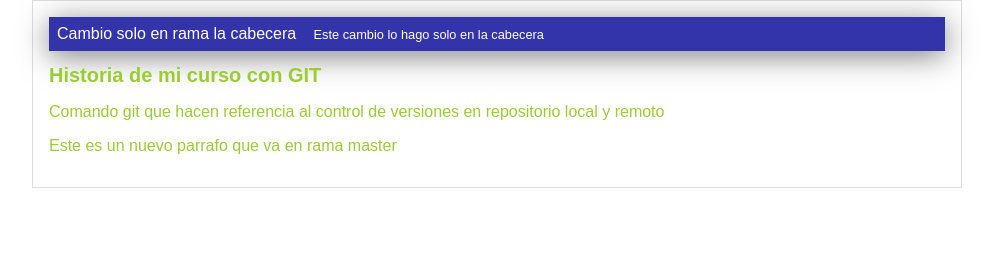
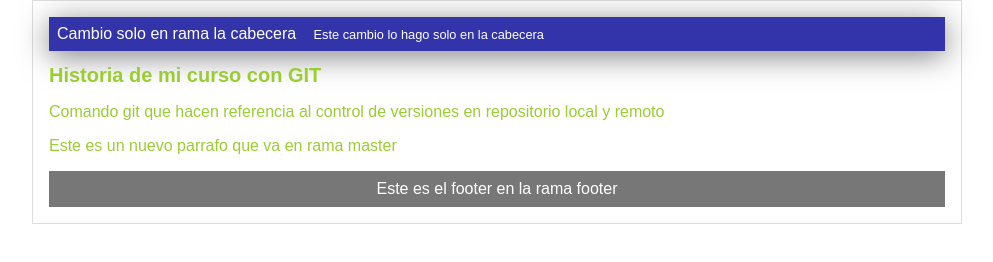
Before and after one commit to CarlosEduardoCardonaB/curso_git_platzi, a plain HTML site: page index.html in a window 1280 px wide. Shown: the whole page, without its empty margins (143-1136 px from the left). Drawn offline with Linux system fonts and the light colour scheme.

Commit message:
se agrega el footer

```diff
--- a/css/estilos.css
+++ b/css/estilos.css
@@ -35,3 +35,10 @@ body{
 #container h1{
     font-size: 20px;
 }
+
+#footer {
+    background: #777;
+    color: white;
+    text-align: center;
+    padding: 1%;
+}
--- a/index.html
+++ b/index.html
@@ -15,6 +15,9 @@
                 <p>Comando git que hacen referencia al control de versiones en repositorio local y remoto</p>
                 <p>Este es un nuevo parrafo que va en rama master</p>
             </div>
+            <div id="footer">
+                Este es el footer en la rama footer
+            </div>
         </div>
 
     </body>
```
